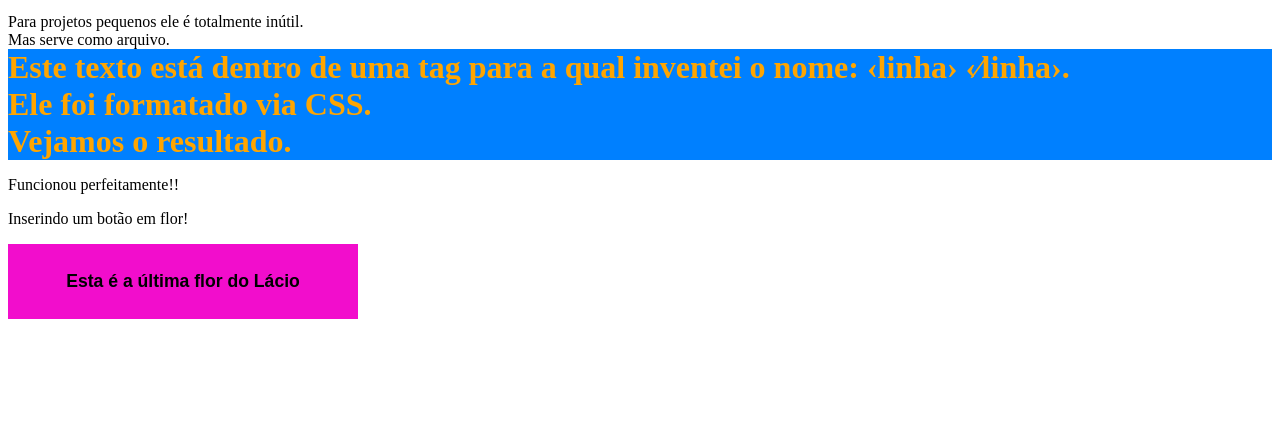
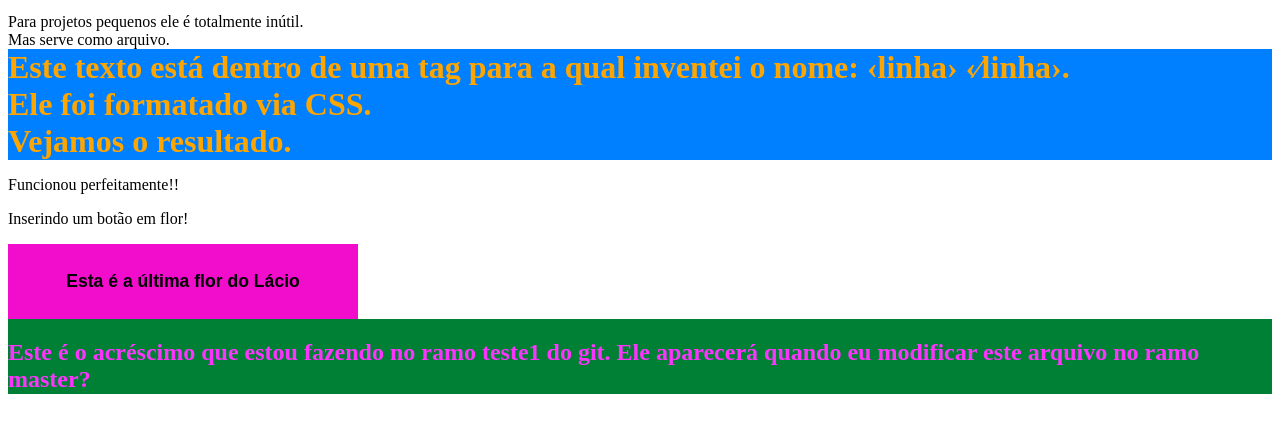
Before and after one commit to joagostini/aprendendo-git, a plain HTML site: page index.html in a window 1280 px wide. Shown: the part 101-534 px from the top of the page. Drawn offline with Linux system fonts and the light colour scheme.

Commit message:
introduzi mais uma tag inventada, chamada teste1 e ela foi definida no css com esse nome

```diff
--- a/beauty.css
+++ b/beauty.css
@@ -16,3 +16,12 @@ linha{
   font-weight: 700;
   font-size: 1.1rem;
 }
+teste1{
+  height:50px;
+  font-size: 1.5rem;
+  padding: 20px 0 5px;
+  font-weight: 700;
+  color: hsl(300,100%,60%);
+  display: block;
+  background-color: hsl(145, 100%,25%);
+}
--- a/index.html
+++ b/index.html
@@ -20,6 +20,9 @@
     <p>Funcionou perfeitamente!!</p>
     <p>Inserindo um botão em flor!</p>
     <button class='btn-flor'>Esta é a última flor do Lácio</button>
+    <teste1>
+      Este é o acréscimo que estou fazendo no ramo teste1 do git. Ele aparecerá quando eu modificar este arquivo no ramo master?
+    </teste1>
 
   </body>
 </html>
```
